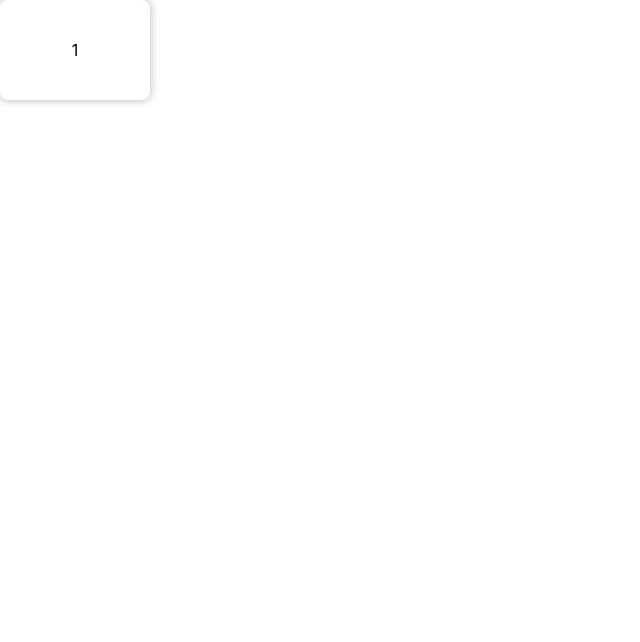
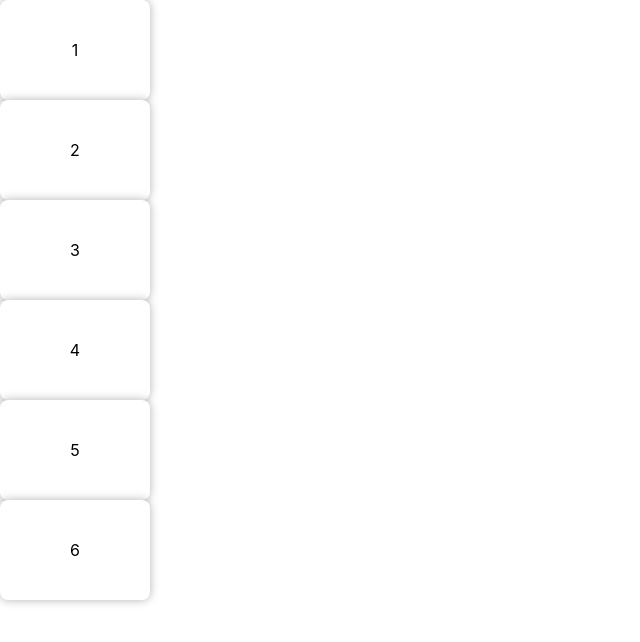
Before and after one commit to uyouthe/thepresence, a React (Create React App) app: page / in a window 1280 px wide. Shown: the top 642 px of the page, without its empty margins (0-640 px from the left). Built offline with nearby package versions, Linux system fonts and the light colour scheme.

Commit message:
sortable list added

```diff
--- a/package.json
+++ b/package.json
@@ -6,13 +6,17 @@
     "@testing-library/jest-dom": "^4.2.4",
     "@testing-library/react": "^9.3.2",
     "@testing-library/user-event": "^7.1.2",
+    "@types/array-move": "^2.0.0",
     "@types/jest": "^24.0.0",
     "@types/node": "^12.0.0",
     "@types/react": "^16.9.0",
     "@types/react-dom": "^16.9.0",
+    "@types/react-sortable-hoc": "^0.7.1",
+    "array-move": "^2.2.1",
     "react": "^16.13.0",
     "react-dom": "^16.13.0",
     "react-scripts": "3.4.0",
+    "react-sortable-hoc": "^1.11.0",
     "typescript": "~3.7.2"
   },
   "scripts": {
--- a/src/App.tsx
+++ b/src/App.tsx
@@ -1,12 +1,43 @@
 import React from 'react'
 import Slide from './components/slide'
+import { SortableContainer, SortableElement } from 'react-sortable-hoc'
+import arrayMove from 'array-move'
 
-const App = React.memo(() => {
+interface Indexes {
+  oldIndex: number
+  newIndex: number
+}
+
+interface SortableItemProps {
+  value: number
+}
+
+interface SortableListProps {
+  items: number[]
+}
+
+const SortableItem = SortableElement((props: SortableItemProps) => (
+  <Slide number={props.value} />
+))
+
+const SortableList = SortableContainer((props: SortableListProps) => {
   return (
     <div>
-      <Slide number={1} />
+      {props.items.map((value: number, index: number) => (
+        <SortableItem key={`item-${value}`} index={index} value={value} />
+      ))}
     </div>
   )
 })
 
+const App = React.memo(() => {
+  const [state, setState] = React.useState([1, 2, 3, 4, 5, 6])
+
+  const onSortEnd = ({ oldIndex, newIndex }: Indexes) => {
+    setState(state => arrayMove(state, oldIndex, newIndex))
+  }
+
+  return <SortableList items={state} onSortEnd={onSortEnd} />
+})
+
 export default App
--- a/src/components/slide/styles.module.css
+++ b/src/components/slide/styles.module.css
@@ -3,6 +3,7 @@
   height: 100px;
   border-radius: 8px;
   box-shadow: 0 0 10px rgba(0, 0, 0, 0.3);
+  background: white;
 
   display: flex;
   align-items: center;
```
Also changed, not shown: 1 other file (tests, documents, lock files or other folders).
